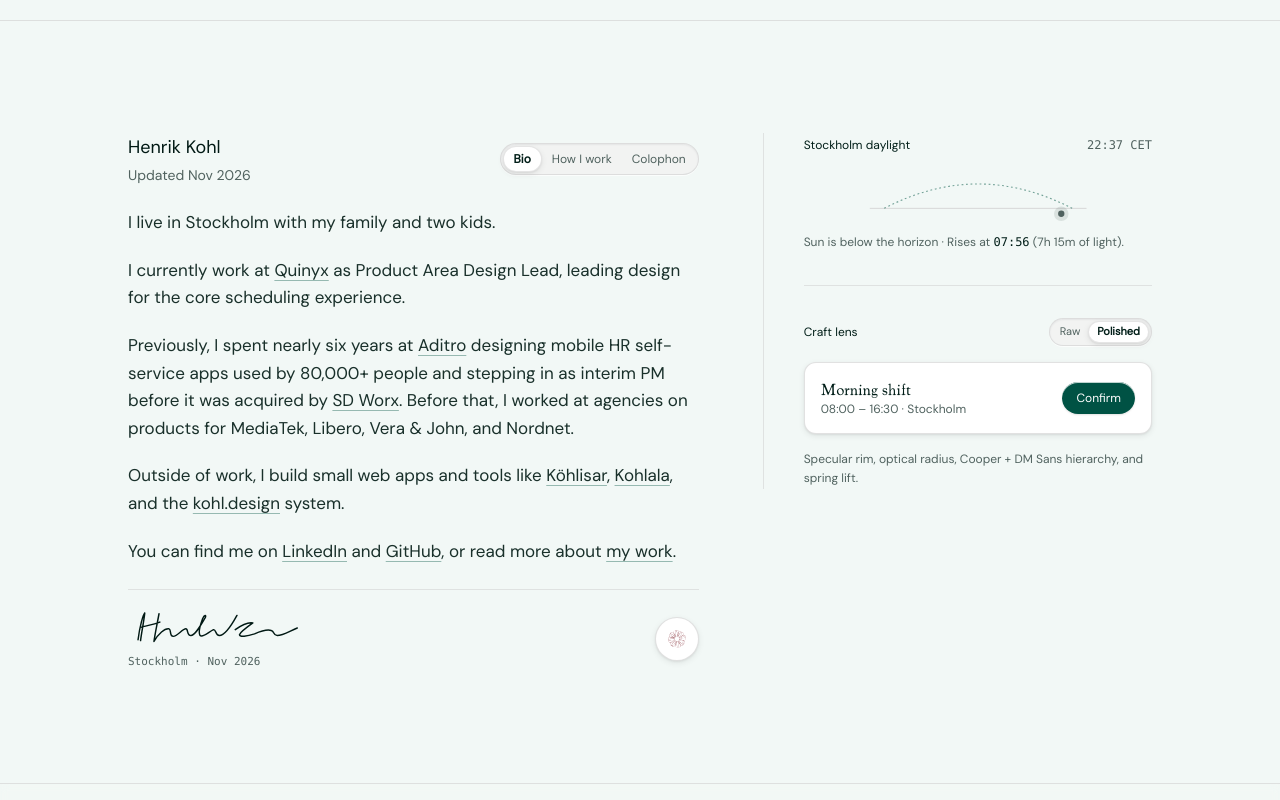
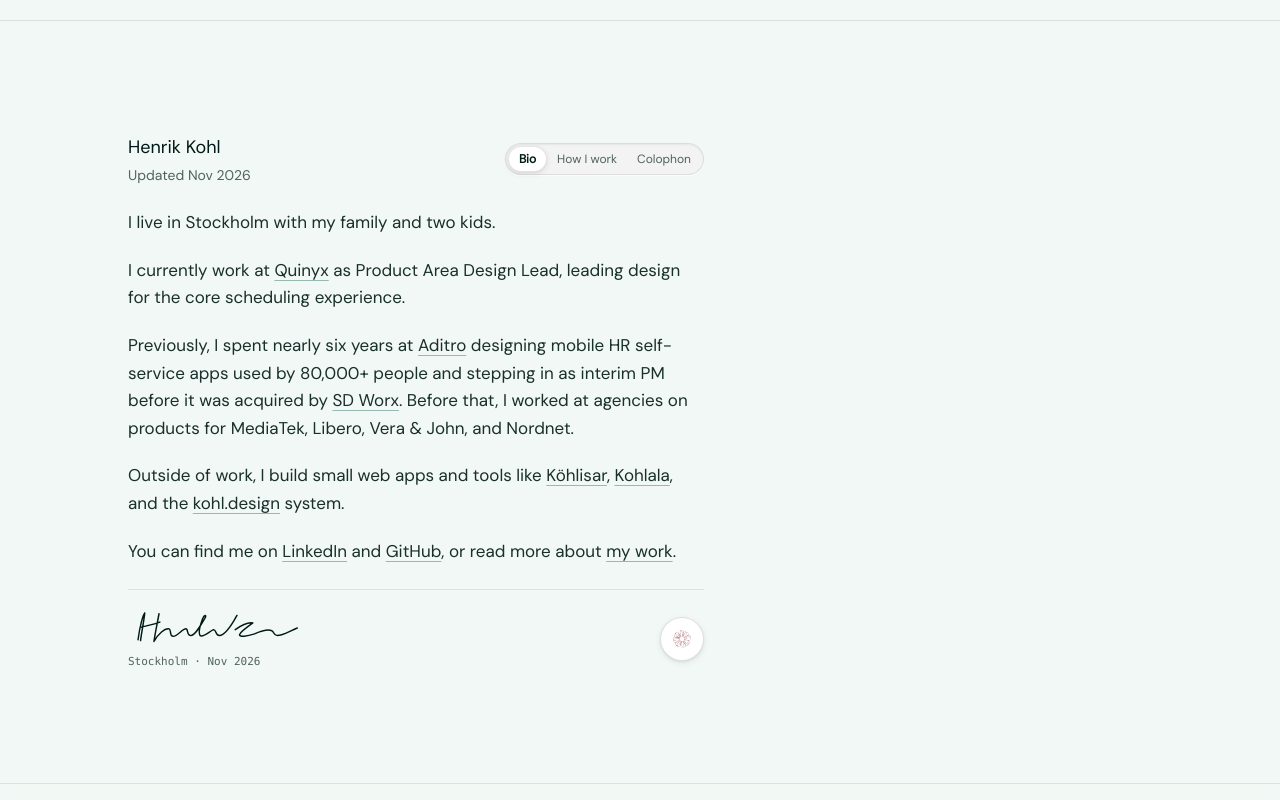
Before and after one commit to bergets/kohl-design, a Next.js app: page / in a window 1280 px wide. Shown: the part 780-1580 px from the top of the page. Built offline with nearby package versions, Linux system fonts and the light colour scheme.

Commit message:
refactor(home): remove CraftLens and move StockholmHorizon to footer

```diff
--- a/app/page.tsx
+++ b/app/page.tsx
@@ -11,7 +11,6 @@ import { Tabs, TabsList, TabsTrigger, TabsContent } from "@/components/ui/tabs";
 import {
   SignatureStamp,
   StockholmHorizon,
-  CraftLens,
 } from "@/components/HomePersonalTouches";
 import { ArrowUpRight } from "lucide-react";
 
@@ -117,9 +116,9 @@ export default function Home() {
         id="intro"
         className="w-full py-20 sm:py-28 px-6 sm:px-8 md:px-12 lg:px-14 border-t border-border/70 dark:border-pine-400/20"
       >
-        <div className="w-full max-w-5xl mx-auto grid grid-cols-1 lg:grid-cols-12 gap-12 lg:gap-16 items-start">
-          {/* Left column: Signed Editorial Letter with Tactile Perspectives */}
-          <div className="lg:col-span-7 max-w-xl space-y-6">
+        <div className="w-full max-w-5xl mx-auto">
+          {/* Signed Editorial Letter with Tactile Perspectives */}
+          <div className="max-w-xl space-y-6">
             <Tabs defaultValue="bio" className="space-y-6">
               <div className="flex flex-wrap items-center justify-between gap-4">
                 <div className="space-y-1">
@@ -285,15 +284,6 @@ export default function Home() {
 
             <SignatureStamp />
           </div>
-
-          {/* Right column: Quiet Marginalia (Stockholm Daylight + Craft Lens) */}
-          <aside className="lg:col-span-5 lg:pt-1 space-y-8 border-t border-border/60 pt-8 lg:border-t-0 lg:border-l lg:pl-10">
-            <StockholmHorizon />
-
-            <div className="border-t border-border/60 pt-8">
-              <CraftLens />
-            </div>
-          </aside>
         </div>
       </section>
 
@@ -370,14 +360,19 @@ export default function Home() {
         3. FOOTER & COLOPHON
         ========================================================================
       */}
-      <footer className="w-full py-8 sm:py-10 px-6 sm:px-8 md:px-12 lg:px-14 border-t border-border/70 dark:border-pine-400/20 text-xs">
-        <div className="max-w-5xl mx-auto flex flex-col sm:flex-row items-start sm:items-center justify-between gap-4">
-          <div className="flex items-center gap-3">
-            <BrandFlower className="size-4 text-pine-600 dark:text-[#8AD0BE]" />
-            <span className="font-mono text-pine-600 dark:text-[#6FB4A3]">
-              kohl.design · Henrik Kohl · Stockholm, Sweden
-            </span>
+      <footer className="w-full py-10 sm:py-12 px-6 sm:px-8 md:px-12 lg:px-14 border-t border-border/70 dark:border-pine-400/20 text-xs">
+        <div className="max-w-5xl mx-auto space-y-10">
+          <div className="max-w-sm">
+            <StockholmHorizon />
           </div>
+
+          <div className="pt-6 border-t border-border/60 dark:border-pine-400/15 flex flex-col sm:flex-row items-start sm:items-center justify-between gap-4">
+            <div className="flex items-center gap-3">
+              <BrandFlower className="size-4 text-pine-600 dark:text-[#8AD0BE]" />
+              <span className="font-mono text-pine-600 dark:text-[#6FB4A3]">
+                kohl.design · Henrik Kohl · Stockholm, Sweden
+              </span>
+            </div>
 
           <div className="flex items-center gap-6 font-medium">
             <a
@@ -402,6 +397,7 @@ export default function Home() {
             >
               Design System ↗
             </Link>
+            </div>
           </div>
         </div>
       </footer>
--- a/components/HomePersonalTouches.tsx
+++ b/components/HomePersonalTouches.tsx
@@ -3,8 +3,6 @@
 import * as React from "react";
 import { motion, AnimatePresence } from "framer-motion";
 import { BrandFlower } from "@/components/BrandFlower";
-import { Tabs, TabsList, TabsTrigger } from "@/components/ui/tabs";
-import { cn } from "@/lib/utils";
 
 /* ============================================================================
    1 & 4. ANIMATED SIGNATURE + TACTILE BRANDFLOWER STAMP
@@ -283,84 +281,3 @@ export function StockholmHorizon() {
     </div>
   );
 }
-
-/* ============================================================================
-   5. INTERACTIVE CRAFT LENS SPECIMEN
-   ============================================================================ */
-
-export function CraftLens() {
-  const [lens, setLens] = React.useState<"raw" | "polished">("polished");
-  const isPolished = lens === "polished";
-
-  return (
-    <div className="space-y-4">
-      <div className="flex items-center justify-between gap-3">
-        <span className="text-xs font-medium text-foreground">Craft lens</span>
-
-        <Tabs
-          value={lens}
-          onValueChange={(v) => setLens(v as "raw" | "polished")}
-        >
-          <TabsList variant="tactile" size="xs">
-            <TabsTrigger value="raw">Raw</TabsTrigger>
-            <TabsTrigger value="polished">Polished</TabsTrigger>
-          </TabsList>
-        </Tabs>
-      </div>
-
-      {/* Live UI specimen */}
-      <div
-        className={cn(
-          "transition-all duration-300 ease-out",
-          isPolished
-            ? "rounded-[var(--radius-lg)] bg-card border border-border/70 p-4 [box-shadow:var(--shadow-bezel)]"
-            : "rounded-none bg-background border border-border p-3 shadow-none"
-        )}
-      >
-        <div className="flex items-center justify-between gap-3">
-          <div className="min-w-0">
-            <p
-              className={cn(
-                "truncate transition-all duration-300",
-                isPolished
-                  ? "font-cooper text-base text-foreground leading-tight"
-                  : "font-sans text-sm font-bold text-foreground"
-              )}
-            >
-              Morning shift
-            </p>
-            <p
-              className={cn(
-                "transition-all duration-300 mt-0.5",
-                isPolished
-                  ? "text-xs text-muted-foreground"
-                  : "text-[11px] text-muted-foreground font-mono"
-              )}
-            >
-              08:00 – 16:30 · Stockholm
-            </p>
-          </div>
-
-          <button
-            type="button"
-            onClick={() => setLens(isPolished ? "raw" : "polished")}
-            className={cn(
-              "shrink-0 cursor-pointer transition-all duration-300 outline-none focus-visible:ring-2 focus-visible:ring-ring",
-              isPolished
-                ? "h-8 px-3.5 rounded-full bg-primary text-primary-foreground text-xs font-medium [box-shadow:0_1px_2px_rgba(0,0,0,0.12),var(--specular-rim)] hover:-translate-y-0.5 active:translate-y-0"
-                : "h-7 px-2.5 rounded-none bg-foreground text-background text-xs font-normal"
-            )}
-          >
-            Confirm
-          </button>
-        </div>
-      </div>
-
-      <p className="text-xs leading-relaxed text-muted-foreground">
-        {isPolished
-          ? "Specular rim, optical radius, Cooper + DM Sans hierarchy, and spring lift."
-          : "Unstyled box, sharp corners, flat contrast, and zero surface depth."}
-      </p>
-    </div>
-  );
-}
```
